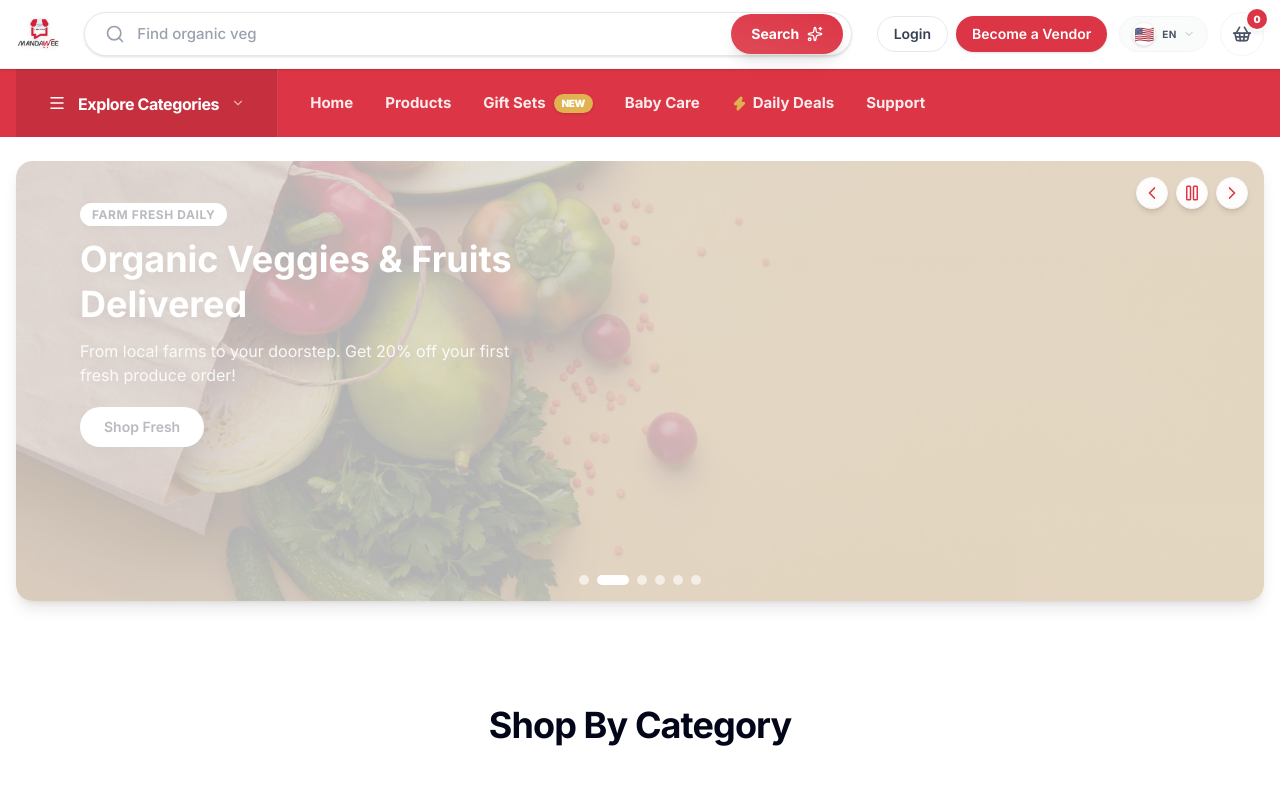
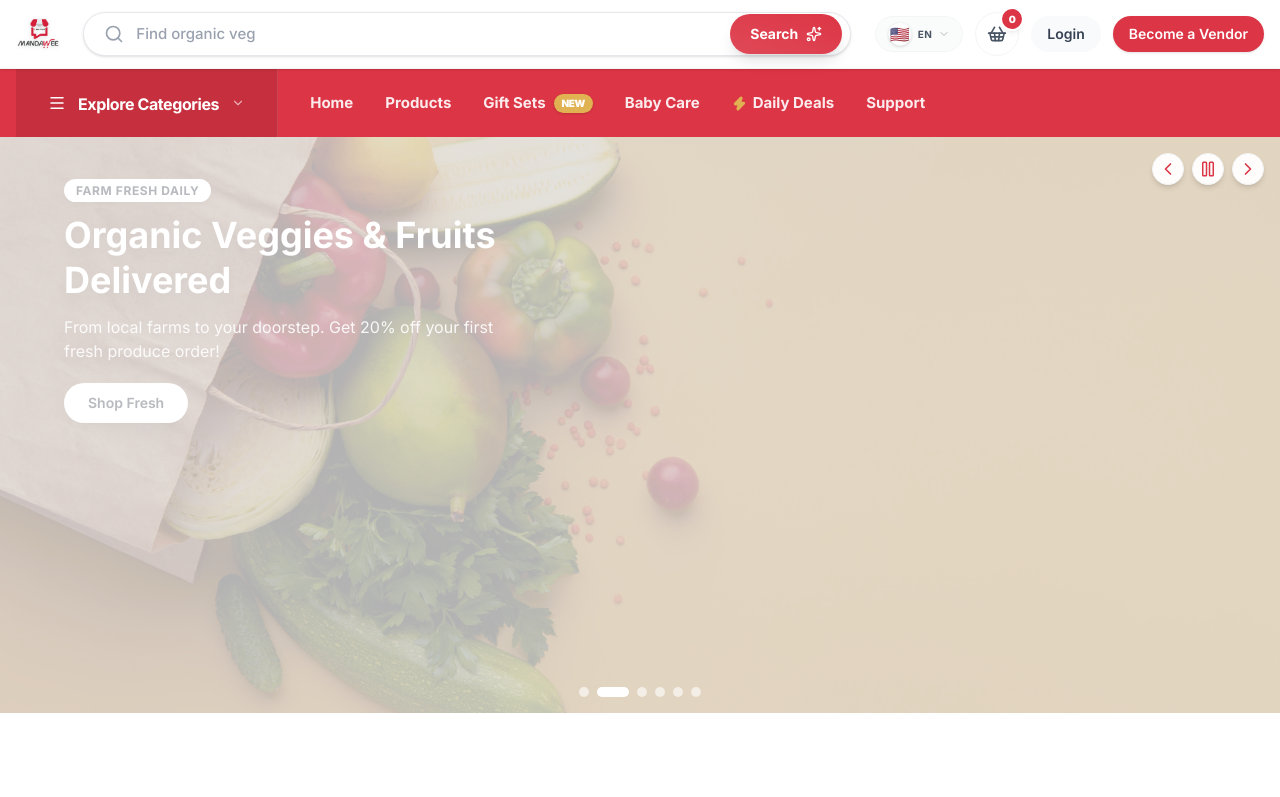
Before and after one commit to Sajood415/onlinemandawee, a Next.js app: page /en in a window 1280 px wide. Shown: the top 797 px of the page. Built offline with nearby package versions, Linux system fonts and the light colour scheme; a web font is replaced by a local one.

Commit message:
refactor the header and home page

```diff
--- a/components/home/Hero.tsx
+++ b/components/home/Hero.tsx
@@ -307,8 +307,8 @@ export default function HeroSection() {
   return (
     <section className="w-full bg-white">
       <div className="relative">
-        <div className="max-w-7xl mx-auto px-4 py-6">
-          <div className="relative rounded-2xl overflow-hidden shadow-lg">
+        <div className="px-0 py-0">
+          <div className="relative overflow-hidden">
             <div
               dir="ltr"
               className="absolute top-3 right-3 sm:top-4 sm:right-4 z-20 flex items-center gap-1.5 sm:gap-2"
@@ -340,7 +340,7 @@ export default function HeroSection() {
               </button>
             </div>
 
-            <div className="relative min-h-80 sm:min-h-90 md:min-h-100 lg:min-h-110 rounded-2xl overflow-hidden">
+            <div className="relative min-h-96 sm:min-h-[28rem] md:min-h-[32rem] lg:min-h-[36rem] overflow-hidden">
               <AnimatePresence mode="wait">
                 <motion.div
                   key={currentSlide}
@@ -348,7 +348,7 @@ export default function HeroSection() {
                   animate={{ opacity: 1 }}
                   exit={{ opacity: 0 }}
                   transition={{ duration: 0.5 }}
-                  className="relative h-full min-h-80 sm:min-h-90 md:min-h-100 lg:min-h-110"
+                  className="relative h-full min-h-96 sm:min-h-[28rem] md:min-h-[32rem] lg:min-h-[36rem]"
                 >
                   <div className="absolute inset-0">
                     <Image
--- a/components/layout/Header.tsx
+++ b/components/layout/Header.tsx
@@ -382,26 +382,8 @@ export default function Header() {
                 <Search size={19} />
               </button>
 
-              {/* AUTH CTAS */}
-              {!isAuthenticated && (
-                <div className="hidden md:flex items-center gap-2">
-                  <button
-                    onClick={handleLogin}
-                    className="h-9 px-4 rounded-full border border-gray-200 bg-white text-gray-700 text-sm font-semibold hover:bg-gray-50 transition-colors cursor-pointer"
-                  >
-                    Login
-                  </button>
-                  <Link
-                    href="/vendor/register"
-                    className="h-9 px-4 rounded-full bg-primary text-white text-sm font-semibold inline-flex items-center hover:brightness-110 transition-all shadow-sm"
-                  >
-                    Become a Vendor
-                  </Link>
-                </div>
-              )}
-
-              {/* SELECTORS - Aligned properly */}
-              <div className="hidden md:flex items-center gap-2">
+              {/* Language Selector - First */}
+              <div className="hidden md:flex items-center">
                 <LanguageSelector
                   locale={locale}
                   label={copy.languageSelect}
@@ -414,6 +396,7 @@ export default function Header() {
                 />
               </div>
 
+              {/* Cart Button - Second */}
               <IconButton
                 onClick={() => setIsCartOpen(true)}
                 badge={itemCount?.toString()}
@@ -421,6 +404,26 @@ export default function Header() {
               >
                 <ShoppingBasket size={20} />
               </IconButton>
+
+              {/* Login Button - Third */}
+              {!isAuthenticated && (
+                <button
+                  onClick={handleLogin}
+                  className="hidden md:flex h-9 px-4 rounded-full bg-gray-50 text-gray-700 text-sm font-semibold hover:bg-gray-100 transition-colors cursor-pointer items-center justify-center"
+                >
+                  Login
+                </button>
+              )}
+
+              {/* Become a Vendor Button - Fourth */}
+              {!isAuthenticated && (
+                <Link
+                  href="/vendor/register"
+                  className="hidden md:flex h-9 px-4 rounded-full bg-primary text-white text-sm font-semibold inline-flex items-center hover:brightness-110 transition-all shadow-sm"
+                >
+                  Become a Vendor
+                </Link>
+              )}
             </div>
           </div>
 
```
